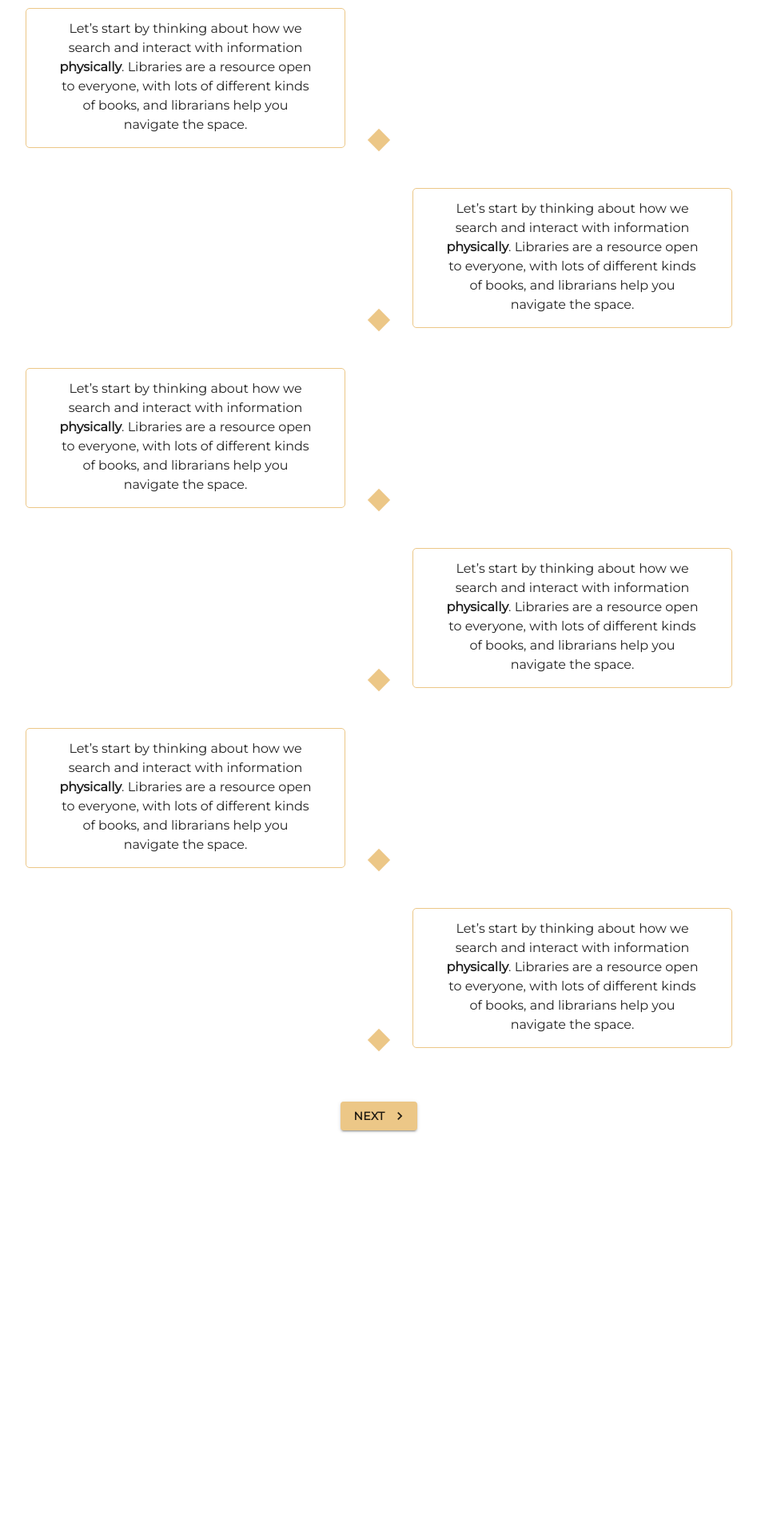
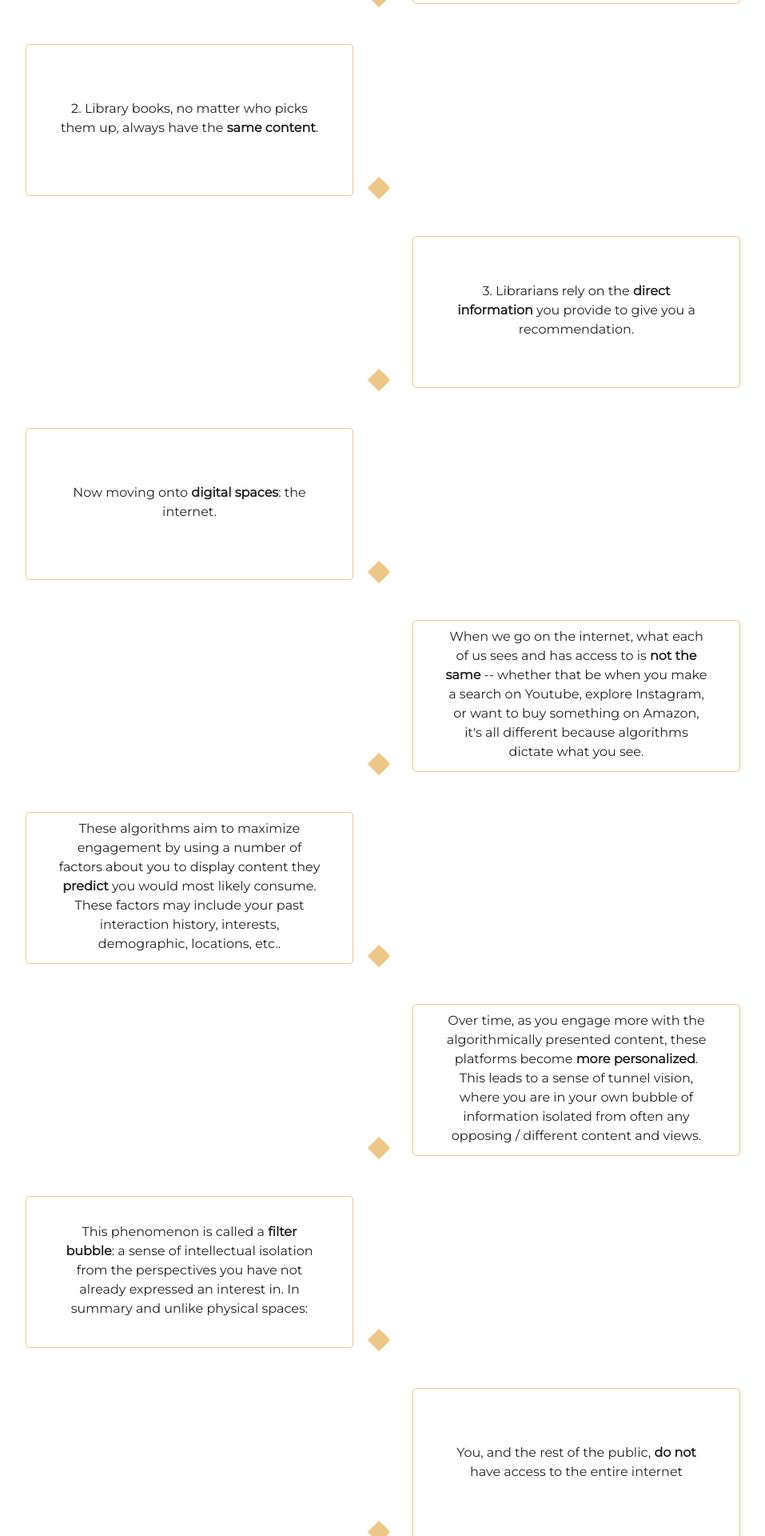
Before and after one commit to ashukanitkar/tmd_project, a React (Create React App) app in the folder frontend/: page / in a window 1280 px wide. Shown: the part 840-2760 px from the top of the page at 80% size, without its empty margins (166-1123 px from the left). Before the commit the page ends 2365 px from the top, so only its background shows below. Built offline with nearby package versions, Linux system fonts and the light colour scheme; a web font is replaced by a local one.

Commit message:
adds home page content

```diff
--- a/frontend/src/components/Home.js
+++ b/frontend/src/components/Home.js
@@ -13,7 +13,7 @@ import Box from '@material-ui/core/Box';
 const styles = theme => ({
     root: {
       minWidth: 275,
-      minHeight: 175,
+      height: 190,
       borderColor: "#ecc787"
     },
     bullet: {
@@ -31,11 +31,12 @@ const styles = theme => ({
     background: "#ecc787",
     fontFamily: "Montserrat",
     fontWeight: "600",
-    alignSelf: "center",
     marginTop: "30px",
+    margin: "auto",
     '&:hover': {
         backgroundColor: "#E9BD71",
-    }
+    },
+    display: "inline-block"
     },
     home: {
         display: "flex",
@@ -45,7 +46,11 @@ const styles = theme => ({
         padding: "25px",
     },
     box: {
-        alignSelf: "center"
+        alignSelf: "center",
+        textAlign: "center"
+    },
+    ok: {
+        margin: 'auto'
     }
   });
 
@@ -119,9 +124,8 @@ class Home extends React.Component {
         <Card variant="outlined" className={classes.root}>
         <CardContent>
         <p>
-        Let’s start by thinking about how we search and interact with information <strong>physically</strong>.
-        Libraries are a resource open to everyone, with lots of different kinds of books, and
-        librarians help you navigate the space.</p>
+        There are <strong>three</strong> important points to note here:
+        </p>
         </CardContent>
         </Card>
         </li>
@@ -129,9 +133,8 @@ class Home extends React.Component {
         <Card variant="outlined" className={classes.root}>
         <CardContent>
         <p>
-        Let’s start by thinking about how we search and interact with information <strong>physically</strong>.
-        Libraries are a resource open to everyone, with lots of different kinds of books, and
-        librarians help you navigate the space.</p>
+            1. You, and the rest of the public, <strong>have access</strong> to the entire library, whether that be 1 or 7 floors.
+        </p>
         </CardContent>
         </Card>
         </li>
@@ -139,9 +142,8 @@ class Home extends React.Component {
         <Card variant="outlined" className={classes.root}>
         <CardContent>
         <p>
-        Let’s start by thinking about how we search and interact with information <strong>physically</strong>.
-        Libraries are a resource open to everyone, with lots of different kinds of books, and
-        librarians help you navigate the space.</p>
+        2. Library books, no matter who picks them up, always have the <strong>same content</strong>.<br/>
+        </p>
         </CardContent>
         </Card>
         </li>
@@ -149,9 +151,7 @@ class Home extends React.Component {
         <Card variant="outlined" className={classes.root}>
         <CardContent>
         <p>
-        Let’s start by thinking about how we search and interact with information <strong>physically</strong>.
-        Libraries are a resource open to everyone, with lots of different kinds of books, and
-        librarians help you navigate the space.</p>
+        3. Librarians rely on the <strong>direct information</strong> you provide to give you a recommendation.</p>
         </CardContent>
         </Card>
         </li>
@@ -159,9 +159,8 @@ class Home extends React.Component {
         <Card variant="outlined" className={classes.root}>
         <CardContent>
         <p>
-        Let’s start by thinking about how we search and interact with information <strong>physically</strong>.
-        Libraries are a resource open to everyone, with lots of different kinds of books, and
-        librarians help you navigate the space.</p>
+        Now moving onto <strong>digital spaces</strong>: the internet.
+        </p>
         </CardContent>
         </Card>
         </li>
@@ -169,9 +168,9 @@ class Home extends React.Component {
         <Card variant="outlined" className={classes.root}>
         <CardContent>
         <p>
-        Let’s start by thinking about how we search and interact with information <strong>physically</strong>.
-        Libraries are a resource open to everyone, with lots of different kinds of books, and
-        librarians help you navigate the space.</p>
+        When we go on the internet, what each of us sees and has access to is <strong>not the same</strong> --
+        whether that be when you make a search on Youtube, explore Instagram,
+        or want to buy something on Amazon, it's all different because algorithms dictate what you see.</p>
         </CardContent>
         </Card>
         </li>
@@ -179,9 +178,10 @@ class Home extends React.Component {
         <Card variant="outlined" className={classes.root}>
         <CardContent>
         <p>
-        Let’s start by thinking about how we search and interact with information <strong>physically</strong>.
-        Libraries are a resource open to everyone, with lots of different kinds of books, and
-        librarians help you navigate the space.</p>
+        These algorithms aim to maximize engagement by using a number of factors about you to display
+        content they <strong>predict</strong> you would most likely consume. These factors may
+        include your past interaction history, interests, demographic, locations, etc..
+        </p>
         </CardContent>
         </Card>
         </li>
@@ -189,15 +189,57 @@ class Home extends React.Component {
         <Card variant="outlined" className={classes.root}>
         <CardContent>
         <p>
-        Let’s start by thinking about how we search and interact with information <strong>physically</strong>.
-        Libraries are a resource open to everyone, with lots of different kinds of books, and
-        librarians help you navigate the space.</p>
+        Over time, as you engage more with the algorithmically presented content,
+        these platforms become <strong>more personalized</strong>. This leads to a sense of tunnel vision, where you are in your
+        own bubble of information isolated from often any opposing / different content and views.
+        </p>
+        </CardContent>
+        </Card>
+        </li>
+        <li>
+        <Card variant="outlined" className={classes.root}>
+        <CardContent>
+        <p>
+        This phenomenon is called a <strong>filter bubble</strong>: a sense of intellectual isolation from the perspectives you
+        have not already expressed an interest in. In summary and unlike physical spaces:
+        </p>
+        </CardContent>
+        </Card>
+        </li>
+        <li>
+        <Card variant="outlined" className={classes.root}>
+        <CardContent>
+        <p>
+        You, and the rest of the public, <strong>do not</strong> have access to the entire internet
+        </p>
+        </CardContent>
+        </Card>
+        </li>
+        <li>
+        <Card variant="outlined" className={classes.root}>
+        <CardContent>
+        <p>
+        Digital content <strong>changes</strong> based on the user.
+        </p>
+        </CardContent>
+        </Card>
+        </li>
+        <li>
+        <Card variant="outlined" className={classes.root}>
+        <CardContent>
+        <p>
+        Algorithms rely on a number of factors beyond what you directly asked
+        for to make recommendations, with <strong>limited transparency</strong> on how they actually work.
+        </p>
         </CardContent>
         </Card>
         </li>
       </ul>
     </section>
     <Box className={classes.box} my="3%">
+    <p className={classes.ok}>
+    On this site, we will use Youtube recommendations as an example to show you how filter bubbles appear on the internet and their resulting impact.
+    </p>
     <Button variant="contained" endIcon={<NavigateNextIcon/>} component={Link} to="/playlists" className={classes.primaryButton}>
     Next</Button>
     </Box>
--- a/frontend/src/components/scroll.scss
+++ b/frontend/src/components/scroll.scss
@@ -42,7 +42,7 @@ body {
       div {
         position: relative;
         bottom: 0;
-        width: 400px;
+        width: 410px;
         padding: 20px;
         background: $primary-color;
         //box-shadow: 4px 13px 30px 1px rgba(252, 56, 56, 0.2);
```
